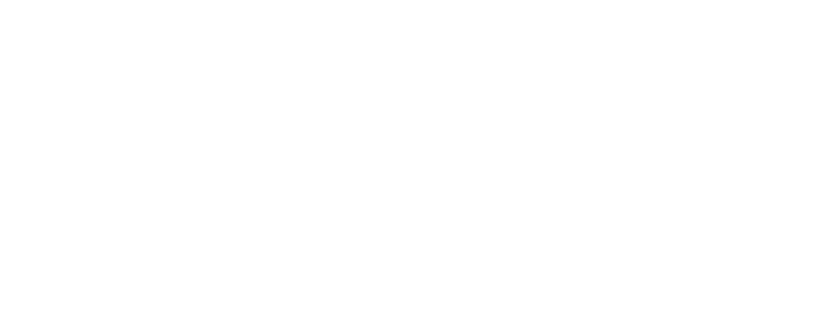
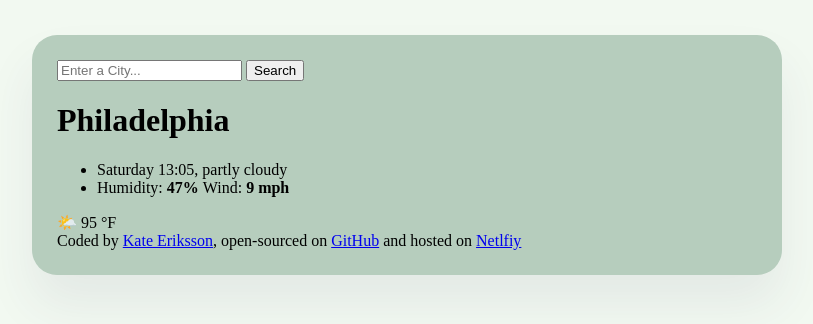
Before and after one commit to Eriksson-Kate/Final-Weather-App-For-SheCodes-Plus, a plain HTML site: page index.html in a window 1280 px wide. Shown: the whole page, without its empty margins (233-1046 px from the left). Drawn offline with Linux system fonts and the light colour scheme.

Commit message:
styled the main container and added a new font

```diff
--- a/index.html
+++ b/index.html
@@ -4,6 +4,53 @@
     <meta charset="UTF-8" />
     <meta name="viewport" content="width=device-width, initial-scale=1.0" />
     <title>Document</title>
+    <link rel="stylesheet" href="src/styles.css" />
   </head>
-  <body></body>
+  <body>
+    <div class="weather-app">
+      <header>
+        <form action="search">
+          <input
+            id="enterCity"
+            type="search"
+            placeholder="Enter a City..."
+            required
+          />
+          <input id="searchButton" type="submit" value="Search" />
+        </form>
+      </header>
+      <main class="TodaysWeather">
+        <h1>Philadelphia</h1>
+        <div>
+          <ul>
+            <li>
+              <span class="DayAndTime"> Saturday 13:05, </span>
+              <span class="Conditions"> partly cloudy </span>
+            </li>
+            <li>
+              Humidity:
+              <strong> 47% </strong>
+              Wind:
+              <strong> 9 mph</strong>
+            </li>
+          </ul>
+        </div>
+        <div class="TodaysTemp">
+          <span class="TodayImg">🌤️</span>
+          <span class="Temp">95</span>
+          <span class="Unit">°F</span>
+        </div>
+      </main>
+      <footer>
+        Coded by <a href="https://github.com/Eriksson-Kate"> Kate Eriksson</a>,
+        open-sourced on
+        <a
+          href="https://github.com/Eriksson-Kate/Final-Weather-App-For-SheCodes-Plus"
+          >GitHub</a
+        >
+        and hosted on
+        <a href="https://weather-app-by-kate.netlify.app/">Netlfiy</a>
+      </footer>
+    </div>
+  </body>
 </html>
--- /dev/null
+++ b/src/styles.css
@@ -0,0 +1,23 @@
+body {
+  background: #f2f9f1;
+  .dm-serif-text-regular {
+    font-family: "DM Serif Text", serif;
+    font-weight: 400;
+    font-style: normal;
+  }
+
+  .dm-serif-text-regular-italic {
+    font-family: "DM Serif Text", serif;
+    font-weight: 400;
+    font-style: italic;
+  }
+}
+
+.weather-app {
+  background: #b6cdbd;
+  max-width: 700px;
+  margin: 35px auto;
+  padding: 25px;
+  border-radius: 25px;
+  box-shadow: 0 30px 50px rgba(65, 50, 100, 0.08);
+}
```
